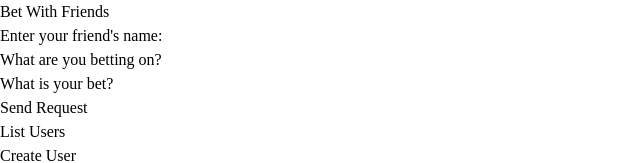
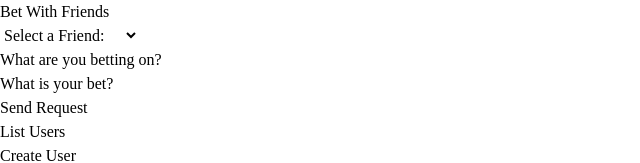
Before and after one commit to ssehrc/Betting-With-Friends, a React (Vite) app in the folder betting-with-friends/: page / in a window 1280 px wide. Shown: the top 163 px of the page, without its empty margins (0-640 px from the left). Built offline with nearby package versions, Linux system fonts and the light colour scheme.

Commit message:
Can select friend when sending a request

```diff
--- a/betting-with-friends/src/App.jsx
+++ b/betting-with-friends/src/App.jsx
@@ -5,6 +5,7 @@ import ListUser from './components/ListUser'
 import { BrowserRouter, Routes, Route, Link } from 'react-router-dom'
 import CreateUser from './components/CreateUser'
 import EditUser from './components/EditUser'
+import { users } from '../data/users'
 
 function App() {
   return (
--- a/betting-with-friends/src/components/BettingRequest.jsx
+++ b/betting-with-friends/src/components/BettingRequest.jsx
@@ -1,6 +1,6 @@
 import React from "react";
 import { useState } from "react";
-
+import { users } from "../../data/users";
 
 const BettingRequest = () =>{
 
@@ -8,13 +8,20 @@ const BettingRequest = () =>{
         <div>
             <form>
                 <div className="betting-form">
-                    <label for="friend-name"> Enter your friend's name: </label>
-                    <input
-                        type="text"
-                        name="name"
-                        id="name"
+                    <label for="friend-name"></label>
+                    <select
+                        name="friend"
+                        id="friend-name"
                         required
-                    />
+                    >
+                        <option value="">Select a Friend:</option>
+                        {users.map((user) => {
+                            return ( <option key={user.id} value={user.id}>
+                                {user.name}
+                            </option>
+                            )
+                        })}
+                    </select>
                 </div>
                 <div className="betting-form">
                     <label for="bet">What are you betting on? </label>
```
